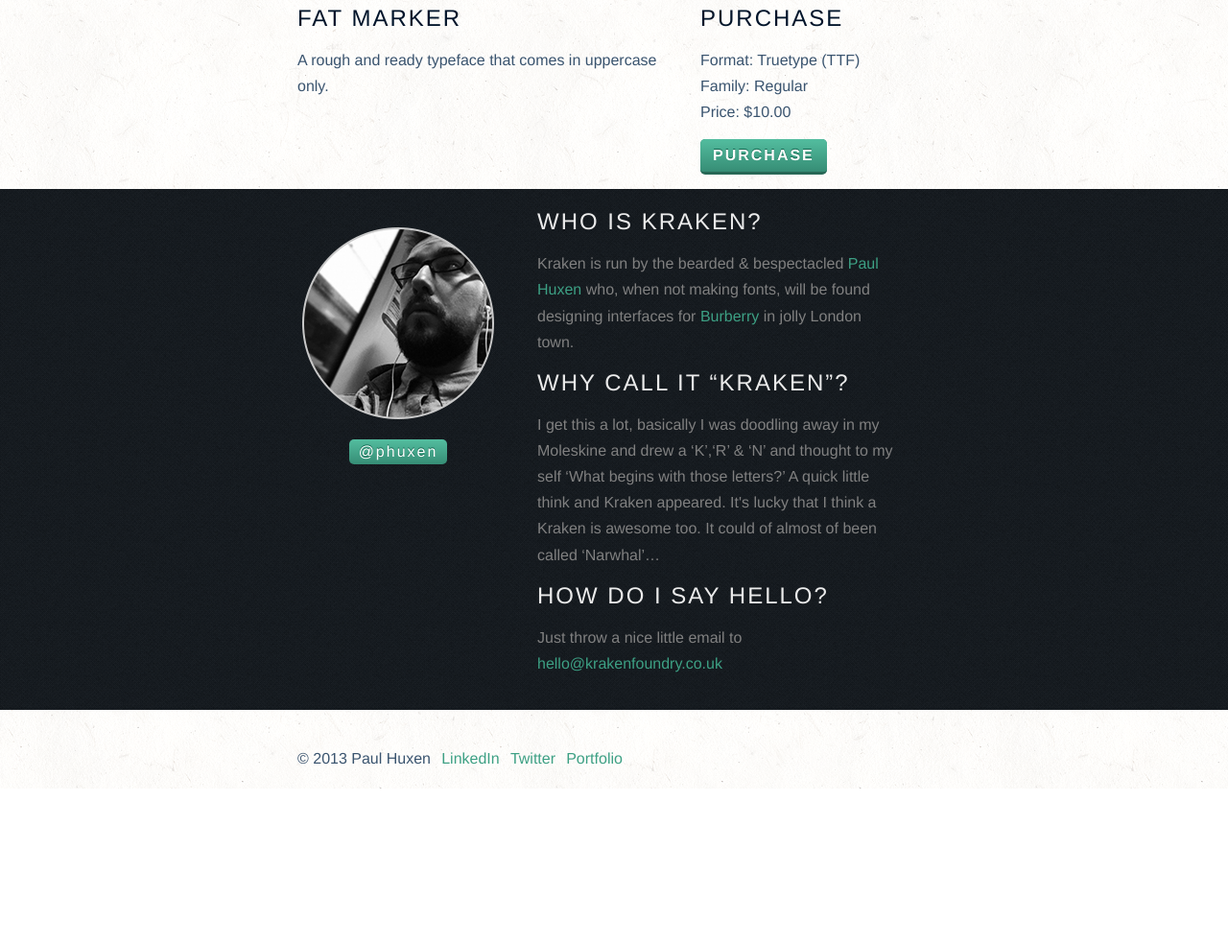
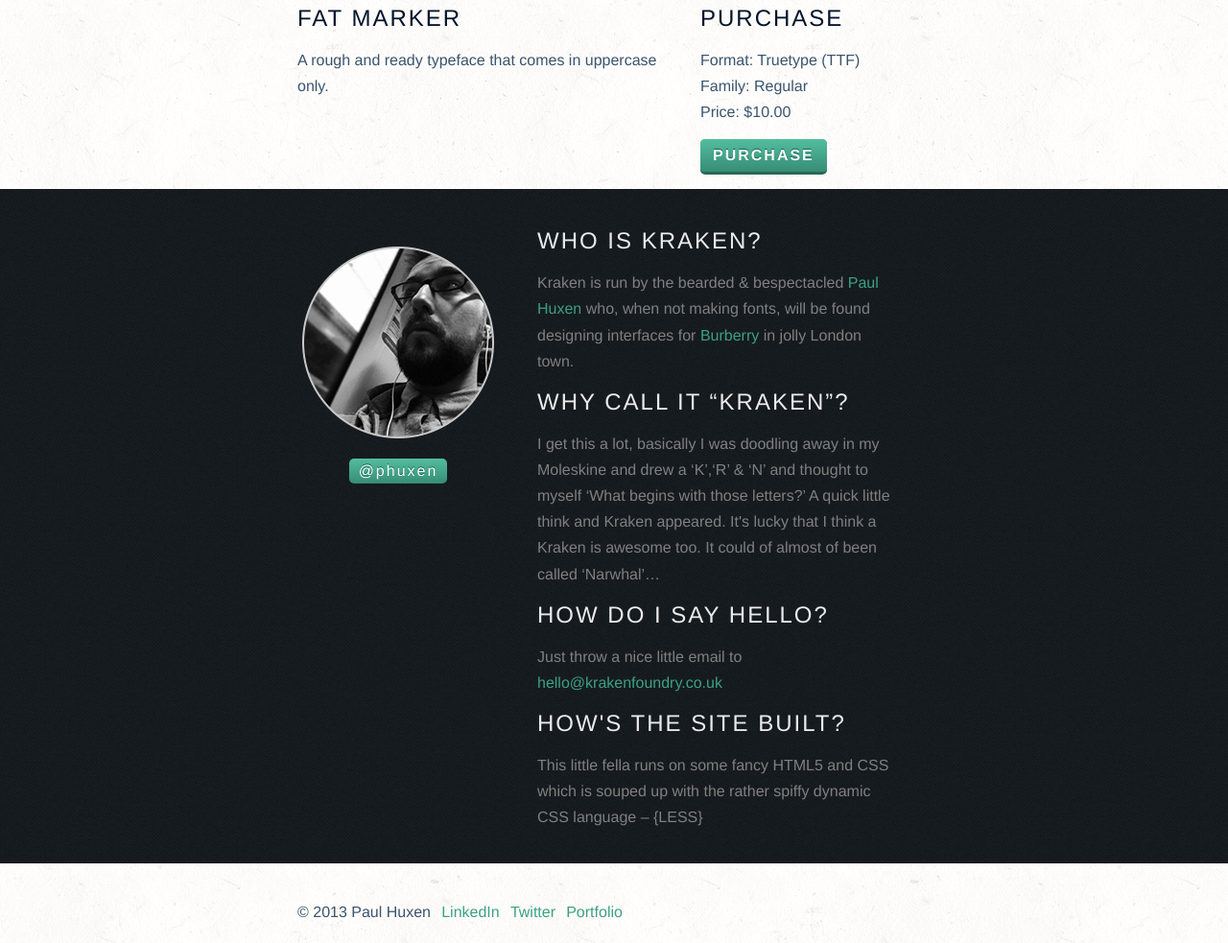
Before and after one commit to phuxen/Kraken, a plain HTML site: page index.html in a window 1280 px wide. Shown: the part 2374-3357 px from the top of the page at 96% size. Before the commit the page ends 3196 px from the top, so only its background shows below. Drawn offline with Linux system fonts and the light colour scheme; a web font is replaced by a local one.

```diff
--- a/index.html
+++ b/index.html
@@ -165,9 +165,11 @@
 							<h3>Who is Kraken?</h3>
 							<p>Kraken is run by the bearded &amp; bespectacled <a href="http://www.paulhuxen.co.uk" title="Paul Huxen's portfolio" target="_blank">Paul Huxen</a> who, when not making fonts, will be found designing interfaces for <a href="http://www.burberry.co.uk" title="Burberry" target="_blank">Burberry</a> in jolly London town.</p>
 							<h3>Why call it &ldquo;Kraken&rdquo;?</h3>
-							<p>I get this a lot, basically I was doodling away in my Moleskine and drew a &lsquo;K&rsquo;,&lsquo;R&rsquo; &amp; &lsquo;N&rsquo; and thought to my self &lsquo;What begins with those letters?&rsquo; A quick little think and Kraken appeared. It's lucky that I think a Kraken is awesome too. It could of almost of been called &lsquo;Narwhal&rsquo;&hellip;</p>
+							<p>I get this a lot, basically I was doodling away in my Moleskine and drew a &lsquo;K&rsquo;,&lsquo;R&rsquo; &amp; &lsquo;N&rsquo; and thought to myself &lsquo;What begins with those letters?&rsquo; A quick little think and Kraken appeared. It's lucky that I think a Kraken is awesome too. It could of almost of been called &lsquo;Narwhal&rsquo;&hellip;</p>
 							<h3>How do I say hello?</h3>
 							<p>Just throw a nice little email to <a href="mailto:hello@krakenfoundry.co.uk?subject=Hello there…">hello@krakenfoundry.co.uk</a></p>
+							<h3>How's the site built?</h3>
+							<p>This little fella runs on some fancy HTML5 and CSS which is souped up with the rather spiffy dynamic CSS language &ndash; {LESS}</p>
 						</div>
 					</div>
 				</div>
--- a/web_assets/less/meow.less
+++ b/web_assets/less/meow.less
@@ -87,7 +87,7 @@
 											}
 
 		.aboutKraken	{
-							width:@siteWidthFull;margin:0 auto;padding:20px;clear:both;
+							width:@siteWidthFull;margin:0 auto;padding:40px 20px;clear:both;
 						}
 			.aboutCopy	{
 							width:(@siteWidthFull/100)*60;float:left;padding:0 0 20px 40px;
```
Also changed, not shown: web_assets/css/meow.css, web_assets/img/type_Bollard1@2x.png (added), web_assets/img/type_FatMarker1@2x.png (added), web_assets/img/type_Squiggles1@2x.png (added), web_assets/img/type_Unremitting1@2x.png (added).
